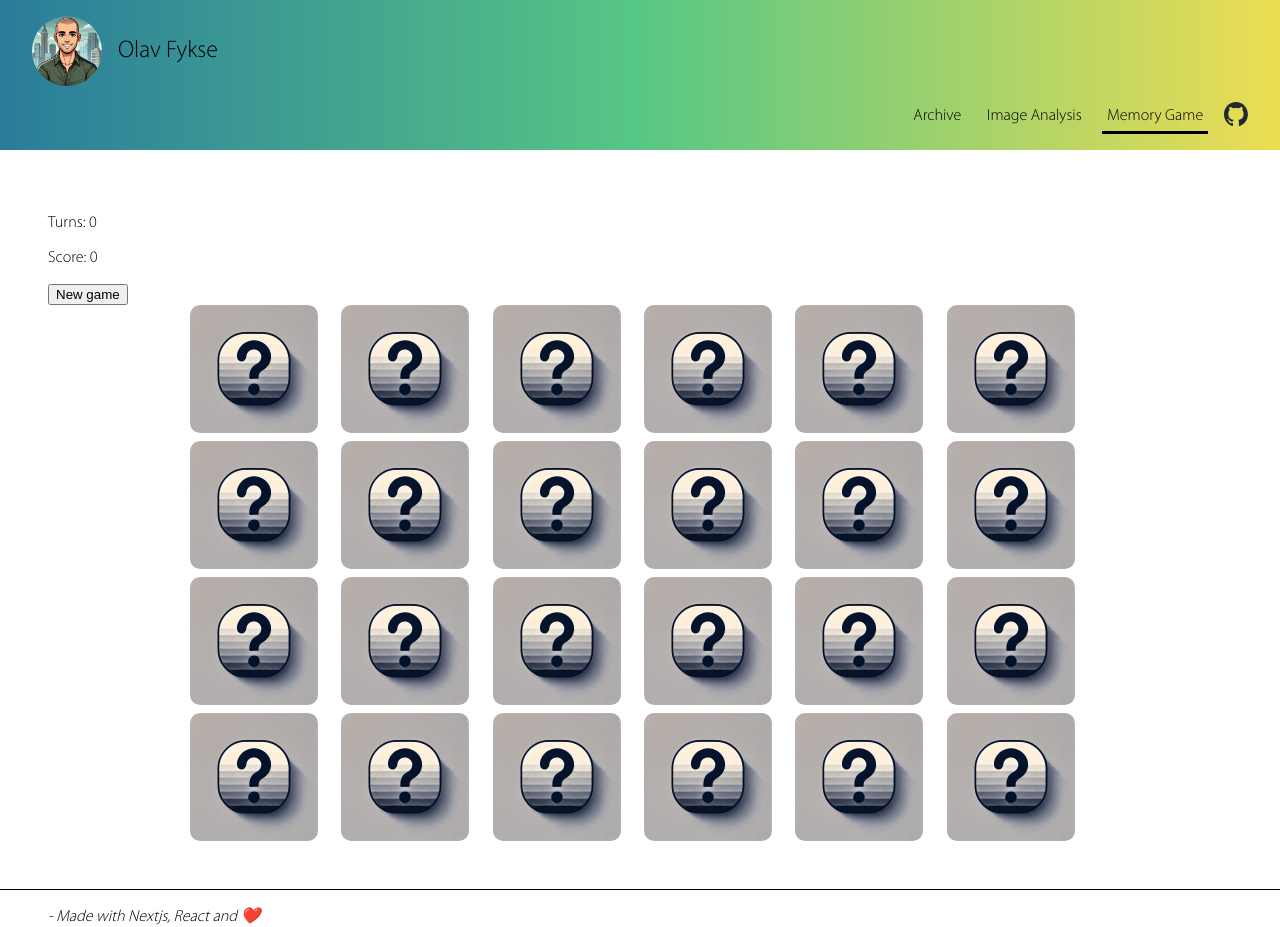
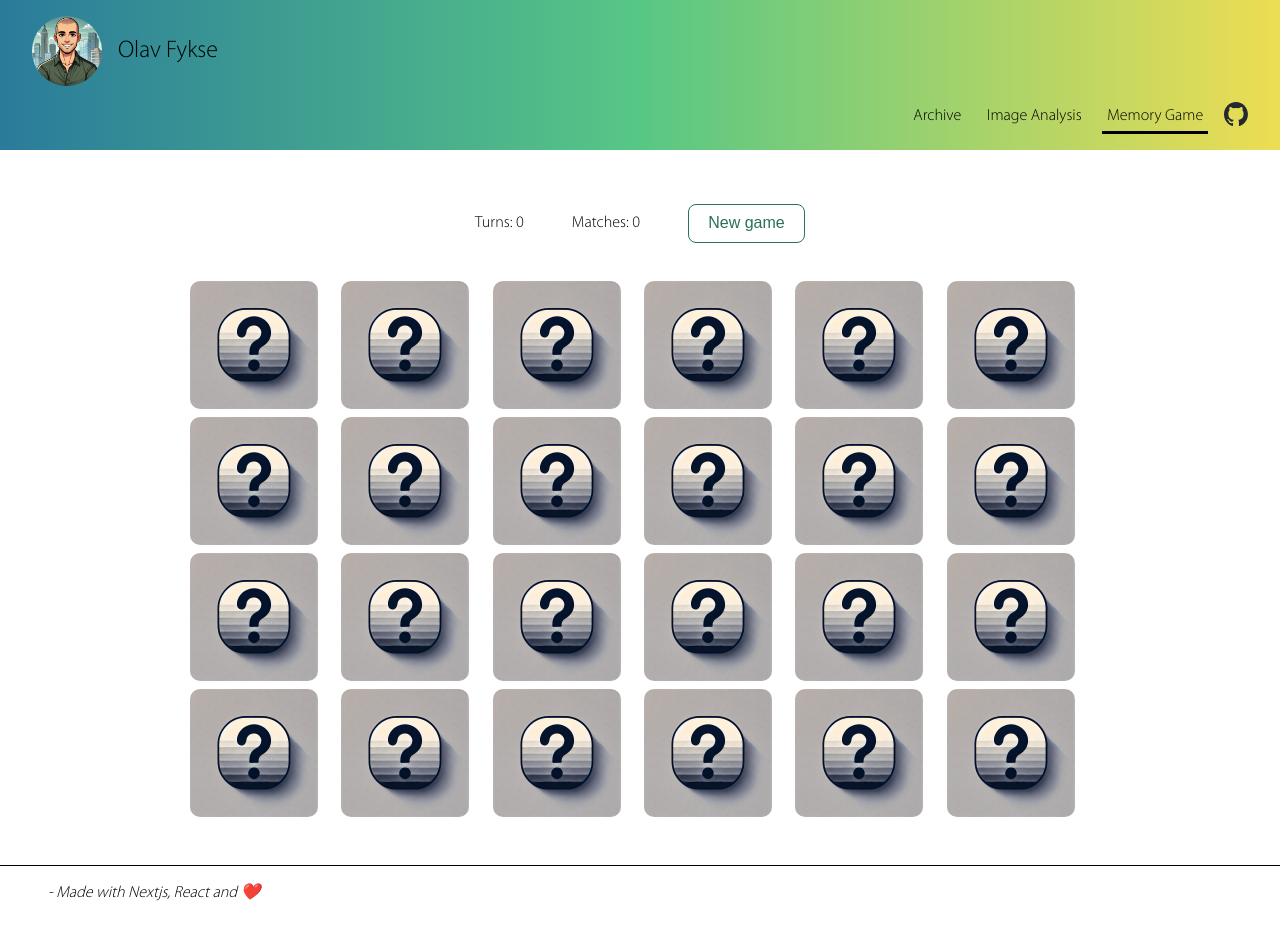
Before and after one commit to bouvet-ofykse/Blog-nextjs, a Next.js app: page /memory-game in a window 1280 px wide. After the commit the page ends 903 px from the top, so only its background shows below. Built offline with nearby package versions, Linux system fonts and the light colour scheme.

Commit message:
Added win state to memory game

```diff
--- a/src/components/memory-game/game-board.module.css
+++ b/src/components/memory-game/game-board.module.css
@@ -29,3 +29,22 @@
     grid-template-columns: repeat(2, 1fr);
   }
 }
+
+.scoreboard {
+  display: flex;
+  justify-content: center;
+  align-items: center;
+  margin-bottom: 2rem;
+  gap: 3rem;
+}
+
+
+.button {
+  background-color: #ffffff;
+  color: #2a715a;
+  border: 1px solid #2a715a;
+  padding: 0.6rem 1.2rem;
+  border-radius: 0.5rem;
+  cursor: pointer;
+  font-size: 1rem;
+}
--- a/src/components/memory-game/game-board.tsx
+++ b/src/components/memory-game/game-board.tsx
@@ -5,6 +5,7 @@ import {Card} from "@/types/card.type";
 import {CARDS} from '@/lib/memory-cards'
 import {useEffect, useState} from "react";
 import styles from './game-board.module.css';
+import WinModal from "@/components/memory-game/win-modal";
 
 export default function GameBoard() {
 
@@ -12,7 +13,8 @@ export default function GameBoard() {
 
     const [cards, setCards] = useState<Card[]>([]);
     const [turns, setTurns] = useState<number>(0);
-    const [score, setScore] = useState<number>(0);
+    const [matches, setMatches] = useState<number>(0);
+    const [gameWon, setGameWon] = useState<boolean>(false);
     const [choiceOne, setChoiceOne] = useState<Card | undefined>(undefined);
     const [choiceTwo, setChoiceTwo] = useState<Card | undefined>(undefined);
     const [disabled, setDisabled] = useState(false);
@@ -25,7 +27,7 @@ export default function GameBoard() {
     useEffect(() => {
         shuffleCards();
         setTurns(0);
-        setScore(0);
+        setMatches(0);
     }, []);
 
     const handleChoice = (card: Card) => {
@@ -40,7 +42,7 @@ export default function GameBoard() {
         if (choiceOne && choiceTwo && choiceOne?.id !== choiceTwo.id) {
             setDisabled(true);
             if (choiceOne.id === choiceTwo.matchId || choiceTwo.id === choiceOne.matchId) { // is match
-                setScore(score + 1);
+                setMatches(matches + 1);
                 setCards(prevCards => {
                     return prevCards.map((card) => {
                         if (card.img === choiceOne.img) {
@@ -55,19 +57,24 @@ export default function GameBoard() {
                 setTimeout(() => resetTurn(), 1000);
             }
         }
-        if (cards.filter(card => card.matched).length === cards.length) { // Win condition
+        if (cards.filter(card => card.matched).length === cards.length && cards.length !== 0) { // Win condition
             // Handle winning the game
-            handleNewGameClick();
+            setGameWon(true);
+            console.log('game won');
+            console.log('matched:', cards.filter(card => card.matched).length);
+            console.log('all:', cards.length);
+            // handleNewGameClick();
         }
     }, [choiceOne, choiceTwo])
 
     function handleNewGameClick() {
         shuffleCards();
         setTurns(0);
-        setScore(0);
+        setMatches(0);
         setChoiceOne(undefined);
         setChoiceTwo(undefined);
         setDisabled(false);
+        setGameWon(false);
     }
 
     const resetTurn = () => {
@@ -79,10 +86,10 @@ export default function GameBoard() {
 
     return (
         <div>
-            <section>
+            <section className={styles.scoreboard}>
                 <p>Turns: {turns}</p>
-                <p>Score: {score}</p>
-                <button onClick={handleNewGameClick}>New game</button>
+                <p>Matches: {matches}</p>
+                <button className={styles.button} onClick={handleNewGameClick}>New game</button>
             </section>
             <div className={styles['game-board']}>
                 {cards.map((card) => (
@@ -94,6 +101,7 @@ export default function GameBoard() {
                         disabled={disabled}
                     />))}
             </div>
+            {gameWon && <WinModal show={gameWon} matches={matches} turns={turns} onRestart={handleNewGameClick} />}
         </div>
     );
 }
--- /dev/null
+++ b/src/components/memory-game/win-modal.module.css
@@ -0,0 +1,45 @@
+/* components/memory-game/WinModal.module.css */
+
+.backdrop {
+    position: fixed;
+    inset: 0;
+    background-color: rgba(0, 0, 0, 0.5);
+    display: flex;
+    align-items: center;
+    justify-content: center;
+    z-index: 999;
+}
+
+.modal {
+    background-color: #fff;
+    padding: 2rem;
+    border-radius: 1rem;
+    max-width: 400px;
+    width: 90%;
+    box-shadow: 0 10px 30px rgba(0, 0, 0, 0.2);
+    text-align: center;
+}
+
+.title {
+    font-size: 1.8rem;
+    margin-bottom: 1rem;
+}
+
+.score {
+    font-size: 1.2rem;
+    margin-bottom: 1.5rem;
+}
+
+.button {
+    background-color: #ffffff;
+    color: #2a715a;
+    border: 1px solid #2a715a;
+    padding: 0.6rem 1.2rem;
+    border-radius: 0.5rem;
+    cursor: pointer;
+    font-size: 1rem;
+}
+
+.button:hover {
+    background-color: #0059c1;
+}
--- /dev/null
+++ b/src/components/memory-game/win-modal.tsx
@@ -0,0 +1,17 @@
+import React from 'react';
+import styles from './win-modal.module.css';
+
+export default function WinModal({ show, matches, turns, onRestart }: { show: boolean; matches: number; turns: number; onRestart: () => void }) {
+    if (!show) return null;
+
+    return (
+        <div className={styles.backdrop}>
+            <div className={styles.modal}>
+                <h2 className={styles.title}>You won 🎉</h2>
+                <p className={styles.score}>Matches: <strong>{matches}</strong></p>
+                <p className={styles.score}>Turns: <strong>{turns}</strong></p>
+                <button className={styles.button} onClick={onRestart}>Play Again</button>
+            </div>
+        </div>
+    );
+}
```
